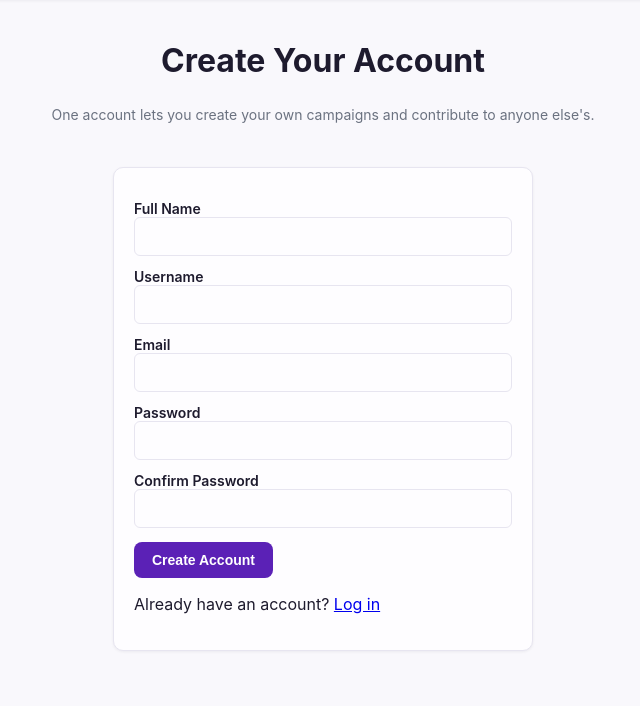
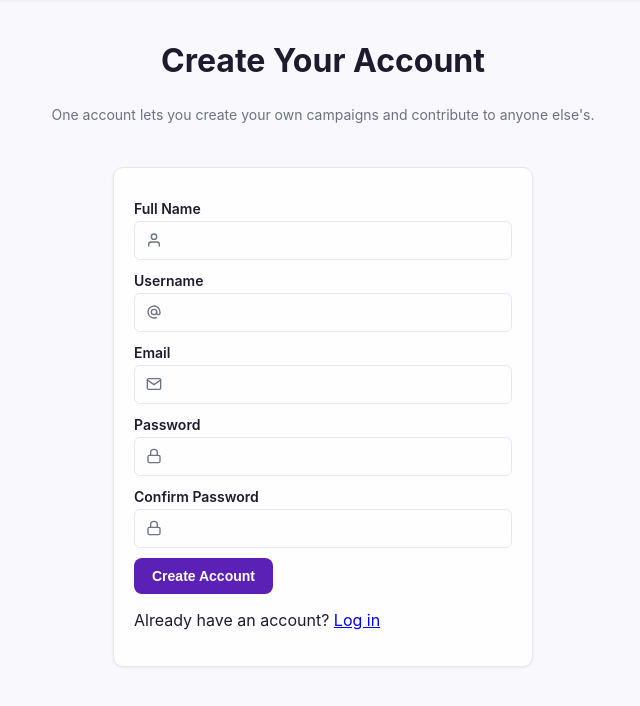
Before and after one commit to deogratiusmkoba5002-lgtm/PAYMENT_COLLECTOR, a Flask app: page /auth/register in a window 1280 px wide. Shown: the part 49-755 px from the top of the page, without its empty margins (317-957 px from the left). Run offline with Flask 3, Linux system fonts and the light colour scheme.

Commit message:
update UI

```diff
--- a/app/static/css/style.css
+++ b/app/static/css/style.css
@@ -663,3 +663,27 @@ body[data-theme="green"] {
   --color-text-muted: #5f6b64;
   --color-border: #dcece1;
 }
+
+/* =========================================
+   INPUT ICONS
+   ========================================= */
+.input-group {
+  position: relative;
+}
+.input-group .input {
+  padding-left: 38px;
+}
+.input-group .input-icon {
+  position: absolute;
+  left: 12px;
+  top: 50%;
+  transform: translateY(-50%);
+  color: var(--color-text-muted);
+  display: flex;
+  pointer-events: none;
+}
+
+.user-chip .user-icon {
+  display: flex;
+  color: var(--color-text-muted);
+}
--- a/app/templates/auth/register.html
+++ b/app/templates/auth/register.html
@@ -8,16 +8,67 @@
 <div class="card auth-card">
   <form method="POST" novalidate>
     {{ form.hidden_tag() }}
-    <label for="name">{{ t('register_full_name') }} {{ form.full_name(class_="input") }}</label>
+
+    <label for="name">{{ t('register_full_name') }}</label>
+    <div class="input-group">
+      <span class="input-icon">
+        <svg viewBox="0 0 24 24" width="16" height="16" fill="none" stroke="currentColor" stroke-width="2" stroke-linecap="round" stroke-linejoin="round">
+          <path d="M20 21v-2a4 4 0 0 0-4-4H8a4 4 0 0 0-4 4v2"/>
+          <circle cx="12" cy="7" r="4"/>
+        </svg>
+      </span>
+      {{ form.full_name(class_="input", id="name") }}
+    </div>
     {% for err in form.full_name.errors %}<p class="error">{{ err }}</p>{% endfor %}
-    <label>{{ t('register_username') }} {{ form.username(class_="input") }}</label>
+
+    <label>{{ t('register_username') }}</label>
+    <div class="input-group">
+      <span class="input-icon">
+        <svg viewBox="0 0 24 24" width="16" height="16" fill="none" stroke="currentColor" stroke-width="2" stroke-linecap="round" stroke-linejoin="round">
+          <circle cx="12" cy="12" r="4"/>
+          <path d="M16 12v1.5a2.5 2.5 0 0 0 5 0V12a9 9 0 1 0-5.5 8.28"/>
+        </svg>
+      </span>
+      {{ form.username(class_="input") }}
+    </div>
     {% for err in form.username.errors %}<p class="error">{{ err }}</p>{% endfor %}
-    <label>{{ t('register_email') }} {{ form.email(class_="input") }}</label>
+
+    <label>{{ t('register_email') }}</label>
+    <div class="input-group">
+      <span class="input-icon">
+        <svg viewBox="0 0 24 24" width="16" height="16" fill="none" stroke="currentColor" stroke-width="2" stroke-linecap="round" stroke-linejoin="round">
+          <rect x="2" y="4" width="20" height="16" rx="2"/>
+          <path d="m22 6-10 7L2 6"/>
+        </svg>
+      </span>
+      {{ form.email(class_="input") }}
+    </div>
     {% for err in form.email.errors %}<p class="error">{{ err }}</p>{% endfor %}
-    <label>{{ t('register_password') }} {{ form.password(class_="input") }}</label>
+
+    <label>{{ t('register_password') }}</label>
+    <div class="input-group">
+      <span class="input-icon">
+        <svg viewBox="0 0 24 24" width="16" height="16" fill="none" stroke="currentColor" stroke-width="2" stroke-linecap="round" stroke-linejoin="round">
+          <rect x="3" y="11" width="18" height="11" rx="2"/>
+          <path d="M7 11V7a5 5 0 0 1 10 0v4"/>
+        </svg>
+      </span>
+      {{ form.password(class_="input") }}
+    </div>
     {% for err in form.password.errors %}<p class="error">{{ err }}</p>{% endfor %}
-    <label>{{ t('register_confirm_password') }} {{ form.confirm_password(class_="input") }}</label>
+
+    <label>{{ t('register_confirm_password') }}</label>
+    <div class="input-group">
+      <span class="input-icon">
+        <svg viewBox="0 0 24 24" width="16" height="16" fill="none" stroke="currentColor" stroke-width="2" stroke-linecap="round" stroke-linejoin="round">
+          <rect x="3" y="11" width="18" height="11" rx="2"/>
+          <path d="M7 11V7a5 5 0 0 1 10 0v4"/>
+        </svg>
+      </span>
+      {{ form.confirm_password(class_="input") }}
+    </div>
     {% for err in form.confirm_password.errors %}<p class="error">{{ err }}</p>{% endfor %}
+
     {{ form.submit(class_="btn btn-primary", value=t('register_submit')) }}
   </form>
   <p>{{ t('register_have_account') }} <a href="{{ url_for('auth.login') }}">{{ t('register_login_link') }}</a></p>
--- a/app/templates/base.html
+++ b/app/templates/base.html
@@ -25,6 +25,12 @@
         <a class="nav-link topbar-only-link" href="{{ url_for('main.profile') }}">{{ t('nav_profile') }}</a>
         <span class="nav-divider topbar-only-link"></span>
         <div class="user-chip topbar-only-link">
+          <span class="user-icon">
+            <svg viewBox="0 0 24 24" width="14" height="14" fill="none" stroke="currentColor" stroke-width="2" stroke-linecap="round" stroke-linejoin="round">
+              <path d="M20 21v-2a4 4 0 0 0-4-4H8a4 4 0 0 0-4 4v2"/>
+              <circle cx="12" cy="7" r="4"/>
+            </svg>
+          </span>
           <span class="username-text">{{ current_user.username }}</span>
           <a class="logout-link" href="{{ url_for('auth.logout') }}">{{ t('nav_logout') }}</a>
         </div>
```
